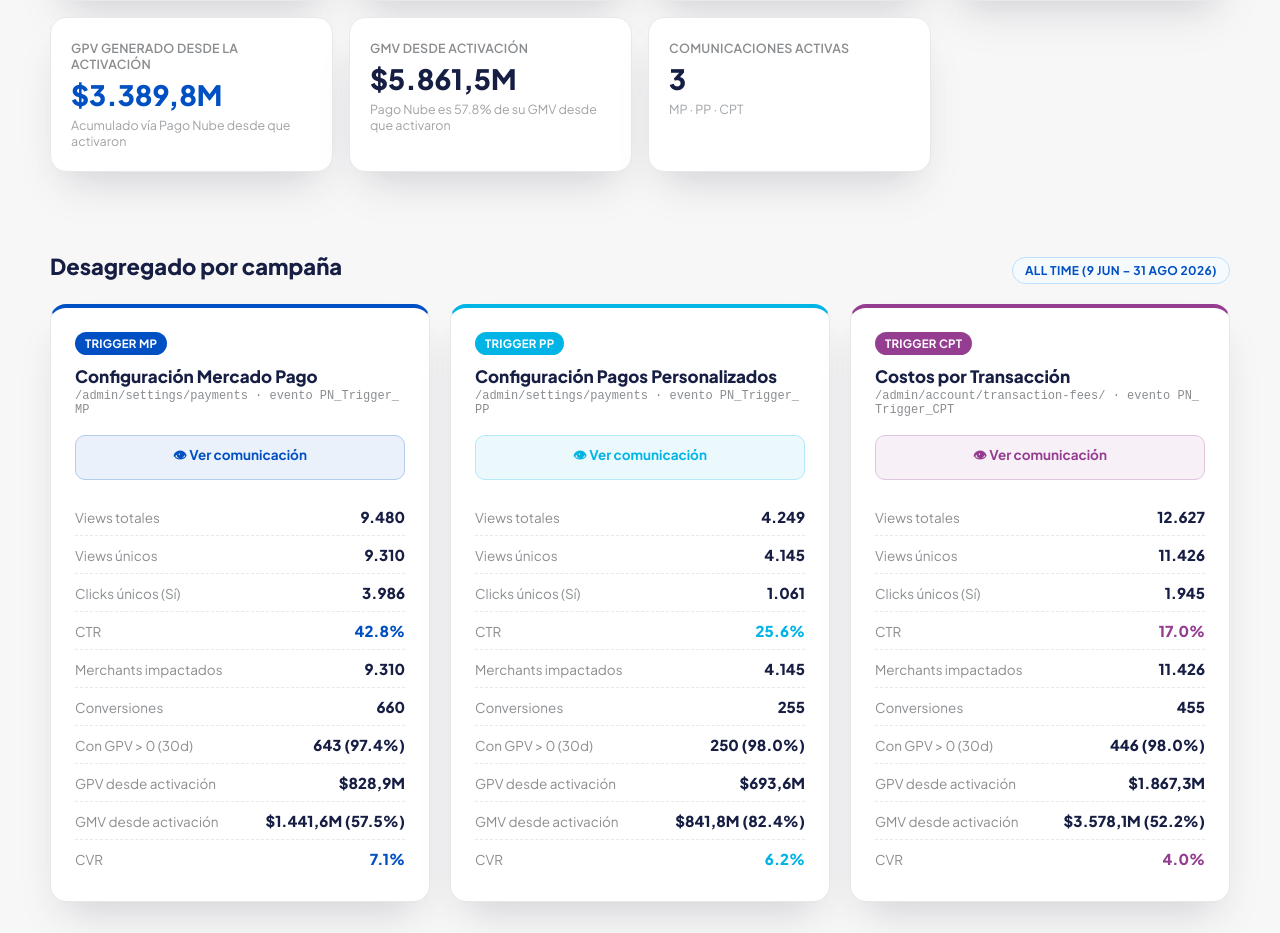
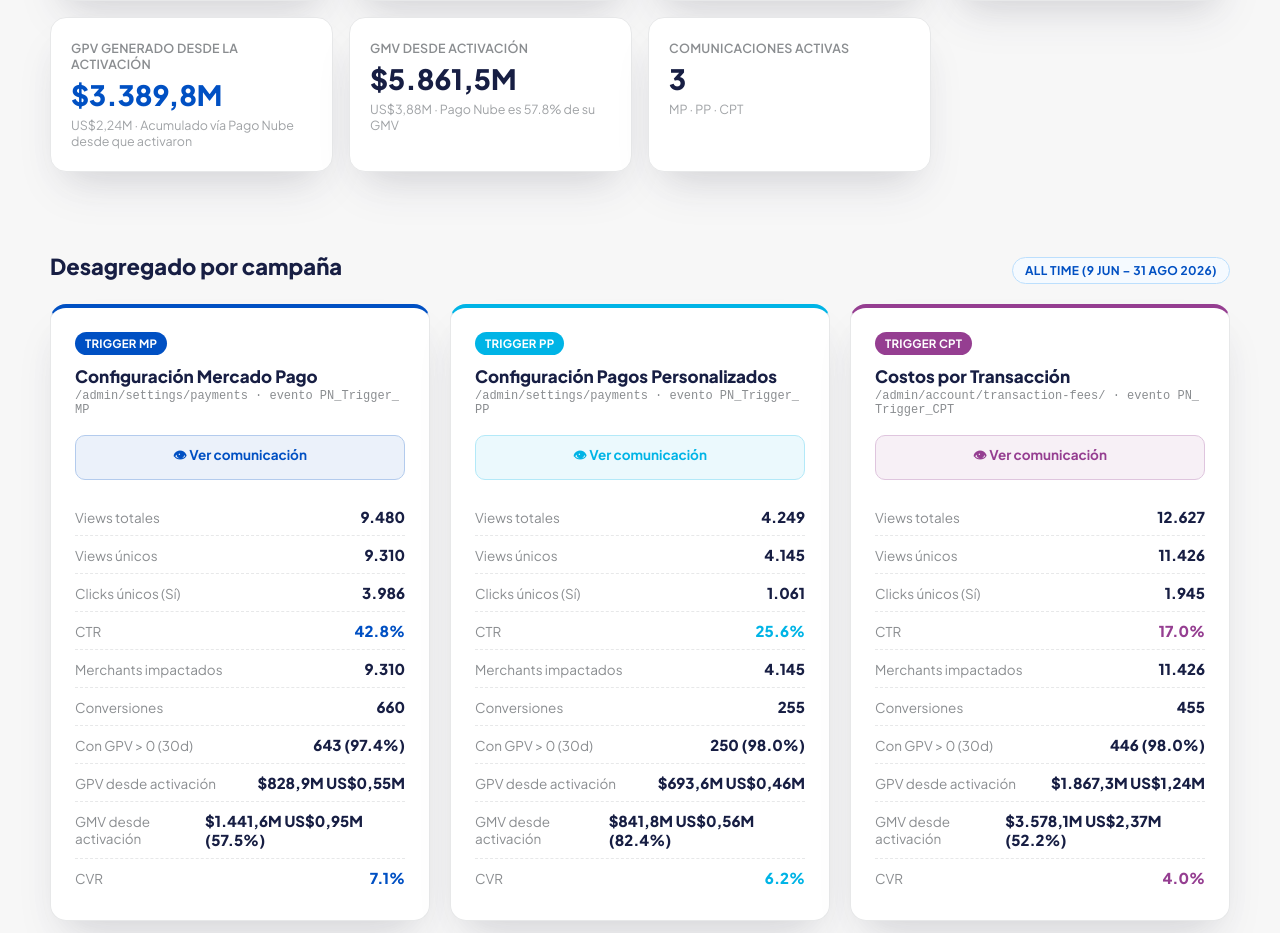
Before and after one commit to alanlelli-tn/pago-nube-comms-triggers-resultados, a Next.js app: page / in a window 1280 px wide. Shown: the part 859-1792 px from the top of the page. Built offline with nearby package versions, Linux system fonts and the light colour scheme.

Commit message:
Implement USD formatting and update displays
Added USD formatting function and updated references.

```diff
--- a/app/page.tsx
+++ b/app/page.tsx
@@ -144,6 +144,17 @@ function fmtCurrency(n: number) {
   return `$${millones.toLocaleString('es-AR', { maximumFractionDigits: 1 })}M`;
 }
 
+// Cotización dólar mayorista de referencia: $1.510 ARS/USD (8 sep 2026, BCRA Com. "A" 3500).
+// Se usa el mayorista (no blue/tarjeta) por ser el estándar para reportes de negocio.
+// El GPV/GMV son en pesos (moneda real de la operación) — el USD es solo referencia,
+// y se mueve con el tipo de cambio, que en Argentina es volátil.
+const ARS_PER_USD = 1510;
+
+function fmtUSD(n: number) {
+  const millonesUsd = n / ARS_PER_USD / 1_000_000;
+  return `US$${millonesUsd.toLocaleString('es-AR', { maximumFractionDigits: 2 })}M`;
+}
+
 type DeltaDir = 'up' | 'down' | 'flat';
 
 function delta(current: number, previous: number): { text: string; dir: DeltaDir } {
@@ -275,12 +286,12 @@ export default function Page() {
             <div className="kpi-card">
               <div className="label">GPV generado desde la activación</div>
               <div className="value accent">{fmtCurrency(totals.gpvAccumulated)}</div>
-              <div className="sub">Acumulado vía Pago Nube desde que activaron</div>
+              <div className="sub">{fmtUSD(totals.gpvAccumulated)} · Acumulado vía Pago Nube desde que activaron</div>
             </div>
             <div className="kpi-card">
               <div className="label">GMV desde activación</div>
               <div className="value">{fmtCurrency(totals.gmvAccumulated)}</div>
-              <div className="sub">Pago Nube es {gpvOfGmv} de su GMV desde que activaron</div>
+              <div className="sub">{fmtUSD(totals.gmvAccumulated)} · Pago Nube es {gpvOfGmv} de su GMV</div>
             </div>
             <div className="kpi-card">
               <div className="label">Comunicaciones activas</div>
@@ -353,12 +364,15 @@ export default function Page() {
                   </div>
                   <div className="cc-metric-row">
                     <span className="m-label">GPV desde activación</span>
-                    <span className="m-value">{fmtCurrency(m.gpvAccumulated)}</span>
+                    <span className="m-value">
+                      {fmtCurrency(m.gpvAccumulated)} <span className="m-value-usd">{fmtUSD(m.gpvAccumulated)}</span>
+                    </span>
                   </div>
                   <div className="cc-metric-row">
                     <span className="m-label">GMV desde activación</span>
                     <span className="m-value">
-                      {fmtCurrency(m.gmvAccumulated)} ({pct(m.gpvAccumulated, m.gmvAccumulated)})
+                      {fmtCurrency(m.gmvAccumulated)} <span className="m-value-usd">{fmtUSD(m.gmvAccumulated)}</span>{' '}
+                      ({pct(m.gpvAccumulated, m.gmvAccumulated)})
                     </span>
                   </div>
                   <div className="cc-metric-row highlight">
@@ -648,6 +662,13 @@ export default function Page() {
               real). Se corrigió anclando el GMV a la fecha de activación real de cada merchant.
             </li>
             <li>
+              <strong>Equivalente en USD:</strong> se muestra como referencia junto a cada monto en
+              pesos, usando el dólar mayorista de $1.510 ARS/USD (BCRA Com. "A" 3500, 8 sep 2026) —
+              no el blue ni el tarjeta. El negocio real ocurre en pesos; el USD es solo para dar
+              contexto y se mueve con el tipo de cambio, que en Argentina es volátil. No se
+              actualiza automáticamente con cada refresh del tablero.
+            </li>
+            <li>
               Limitación conocida: la fecha de "última actualización de estado" no siempre refleja
               el momento exacto del evento de activación (puede quedar congelada si el pipeline
               mensual no vuelve a escribir el registro), por lo que este número es una aproximación
```
